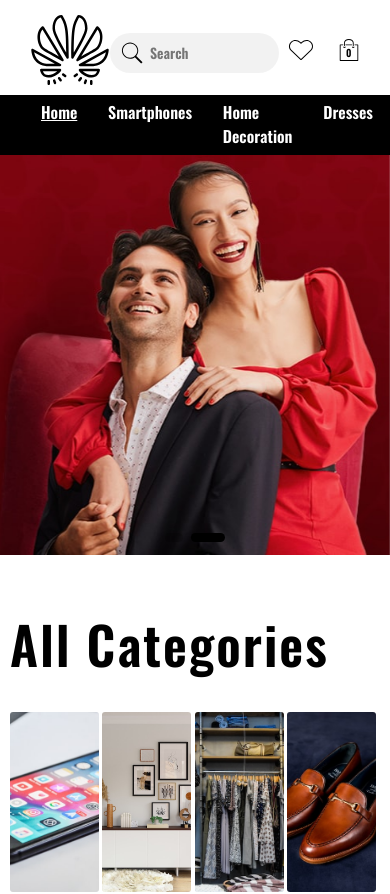
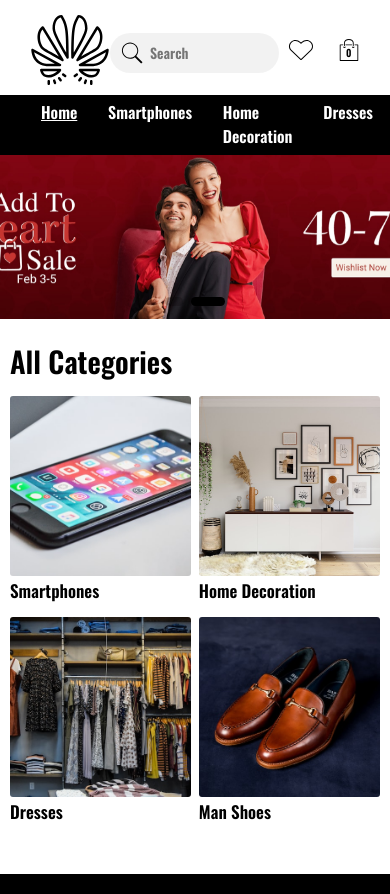
Before and after one commit to TornikeZhizhi/shopping-web, a React (Create React App) app: page / in a window 390 px wide. Shown: the top 894 px of the page. Built offline with nearby package versions, Linux system fonts and the light colour scheme; a web font is replaced by a local one.

Commit message:
update css

```diff
--- a/src/components/HomeSlider/homeSlider.module.css
+++ b/src/components/HomeSlider/homeSlider.module.css
@@ -18,3 +18,10 @@
 .home_slider .swiper-pagination-bullet-active {
     background-color: #000 !important;
 }
+@media only screen and (max-width: 992px) {
+    .home_slider {
+
+        height:42vw
+    }
+
+}
--- a/src/components/Products/ProductsComponent.css
+++ b/src/components/Products/ProductsComponent.css
@@ -144,3 +144,22 @@
       transform: rotate(360deg);
     }
   }
+
+
+  @media only screen and (max-width: 992px) {
+    .products_wrapper {
+        width: 100%;
+        flex: 0 0 100%;
+        margin-bottom: 50px;
+        background-color: #fff;
+    }
+    .products_container {
+        padding: 14px 20px 50px;
+        min-height: 50vh;
+    }
+    .products_wrapper {
+
+        margin-bottom: 15px;
+
+    }
+  }
--- a/src/components/categories/category.css
+++ b/src/components/categories/category.css
@@ -47,3 +47,31 @@
     font-size: 52px;
     letter-spacing: 2px;
 }
+
+
+@media only screen and (max-width: 992px) {
+
+    .category_box_wrapper {
+        display: flex;
+        flex-wrap: wrap;
+        margin-top: 14px;
+        width: 49%;
+        margin-right: 0%;
+    }
+    .categories_title h2 {
+        font-size: 29px;
+        letter-spacing: 0px;
+    }
+    .categories_wrapper {
+        justify-content: space-between;
+    }
+    .car_title {
+        margin-top: 2px;
+        text-align: center;
+        font-size: 17px;
+    }
+    .category_container {
+
+        margin: 20px auto 50px;
+    }
+}
```
